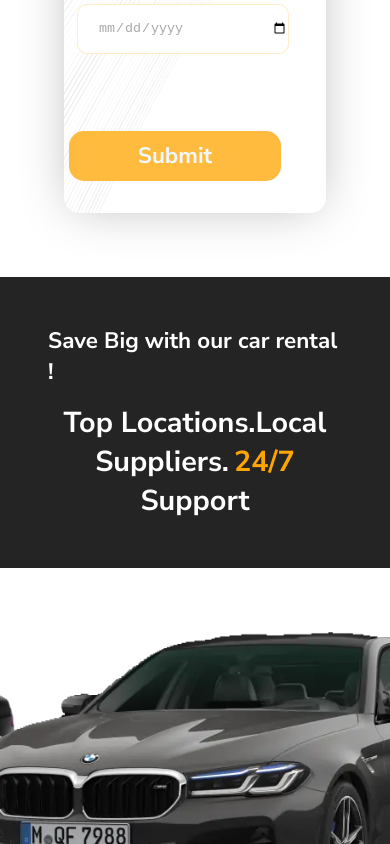
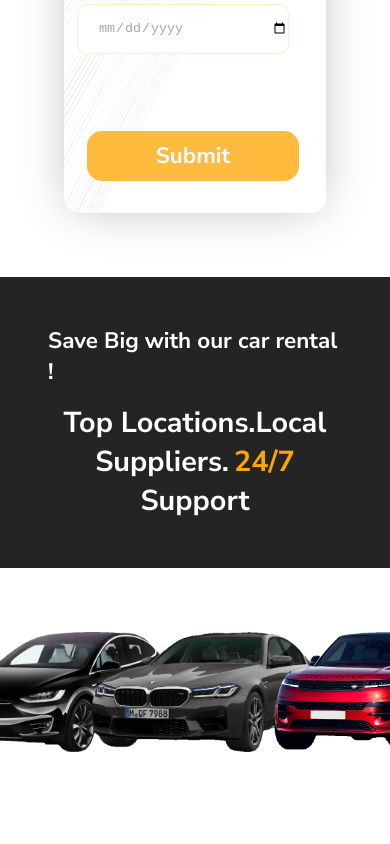
Before and after one commit to OktayRasimov/car-project, a React (Create React App) app: page / in a window 390 px wide. Shown: the part 3300-4144 px from the top of the page. Built offline with nearby package versions, Linux system fonts and the light colour scheme.

Commit message:
fixed final section for responsive

```diff
--- a/src/components/SectionFifth/SectionFifthComponents/FifthTopPart.css
+++ b/src/components/SectionFifth/SectionFifthComponents/FifthTopPart.css
@@ -26,3 +26,10 @@
 
   width: auto;
 }
+@media (width <= 600px) {
+  .top-part__img1,
+  .top-part__img2,
+  .top-part__img3 {
+    height: 120px;
+  }
+}
--- a/src/components/SectionFinal/SectionFinalComponents/FinalInfo.css
+++ b/src/components/SectionFinal/SectionFinalComponents/FinalInfo.css
@@ -63,3 +63,12 @@
 .full-time__work {
   color: rgb(211, 137, 0);
 }
+@media (width <= 600px) {
+  .company-info__container {
+    display: flex;
+    flex-direction: column;
+  }
+  .section-final {
+    padding: 1em 0;
+  }
+}
--- a/src/components/SectionThird/SectionThirdComponents/Book.css
+++ b/src/components/SectionThird/SectionThirdComponents/Book.css
@@ -300,4 +300,7 @@
     display: flex;
     flex-direction: column;
   }
+  .grid-items button {
+    margin-left: 1.6em;
+  }
 }
```
